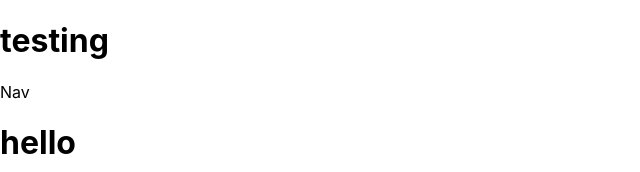
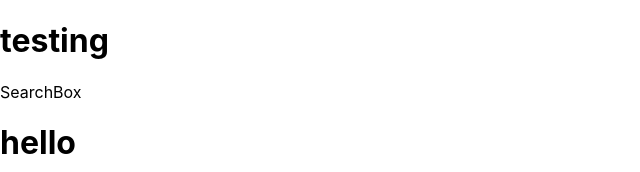
Before and after one commit to navina321/punk-project, a React (Create React App) app: page / in a window 1280 px wide. Shown: the top 172 px of the page, without its empty margins (0-640 px from the left). Built offline with nearby package versions, Linux system fonts and the light colour scheme.

Commit message:
passed handleSearch prop to SearchBox.jsx

```diff
--- /dev/null
+++ b/src/components/SearchBox/SearchBox.jsx
@@ -0,0 +1,9 @@
+import React from 'react'
+
+const SearchBox = () => {
+  return (
+    <div>SearchBox</div>
+  )
+}
+
+export default SearchBox
--- a/src/containers/Nav/Nav.jsx
+++ b/src/containers/Nav/Nav.jsx
@@ -1,8 +1,14 @@
 import React from 'react'
+import SearchBox from '../../components/SearchBox/SearchBox'
 
-const Nav = () => {
+const Nav = ({handleSearch}) => {
+
   return (
-    <div>Nav</div>
+    <div>
+        <div>
+            <SearchBox handleSearch={handleSearch}/>
+        </div>
+    </div>
   )
 }
 
```
